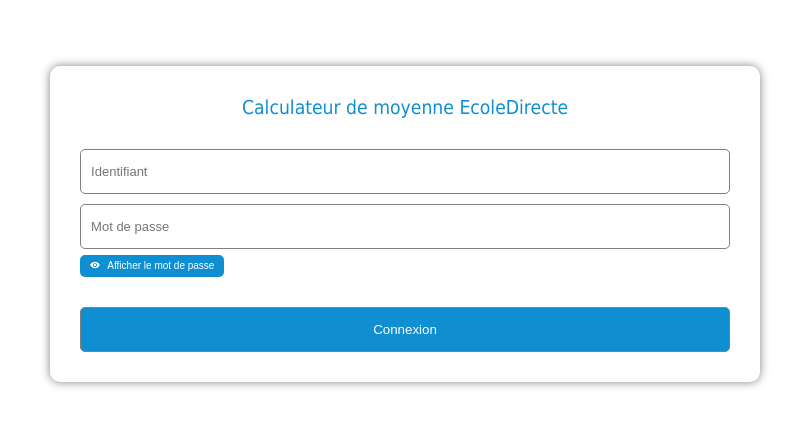
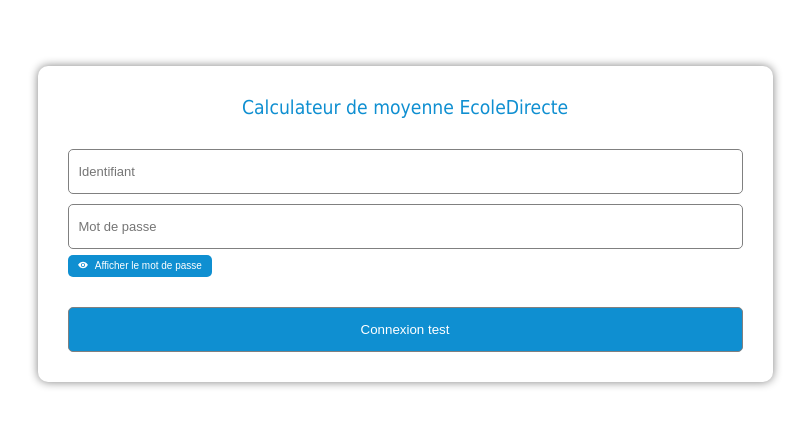
Before and after one commit to feyli/ecoledirecte-moyenne, a plain HTML site: page index.html in a window 1280 px wide. Shown: the part 176-602 px from the top of the page, without its empty margins (235-1045 px from the left). Drawn offline with Linux system fonts and the light colour scheme.

Commit message:
added test message

```diff
--- a/index.html
+++ b/index.html
@@ -26,7 +26,7 @@
                         <path d="M15 12c0 1.654-1.346 3-3 3s-3-1.346-3-3 1.346-3 3-3 3 1.346 3 3zm9-.449s-4.252 8.449-11.985 8.449c-7.18 0-12.015-8.449-12.015-8.449s4.446-7.551 12.015-7.551c7.694 0 11.985 7.551 11.985 7.551zm-7 .449c0-2.757-2.243-5-5-5s-5 2.243-5 5 2.243 5 5 5 5-2.243 5-5z"/>
                     </svg>
                     <span id="hide/show">Afficher le mot de passe</span></button>
-                <button id="submit">Connexion</button>
+                <button id="submit">Connexion test</button>
             </div>
             <p id="periodes-header">Périodes</p>
             <div id="periodes-container"></div>
```
